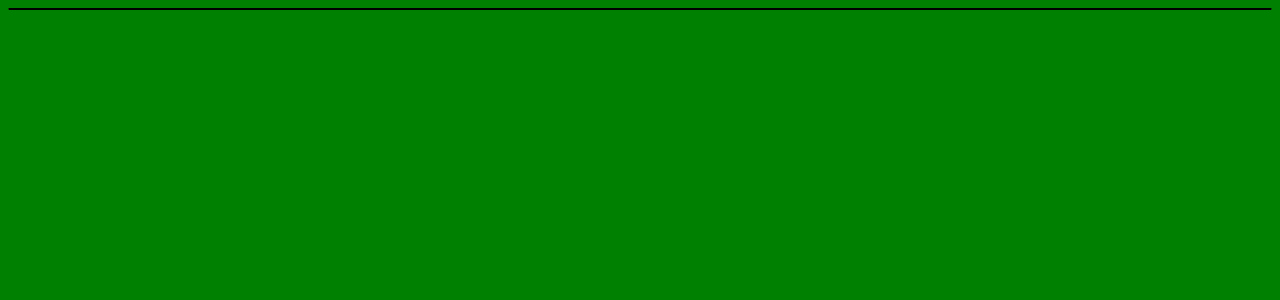
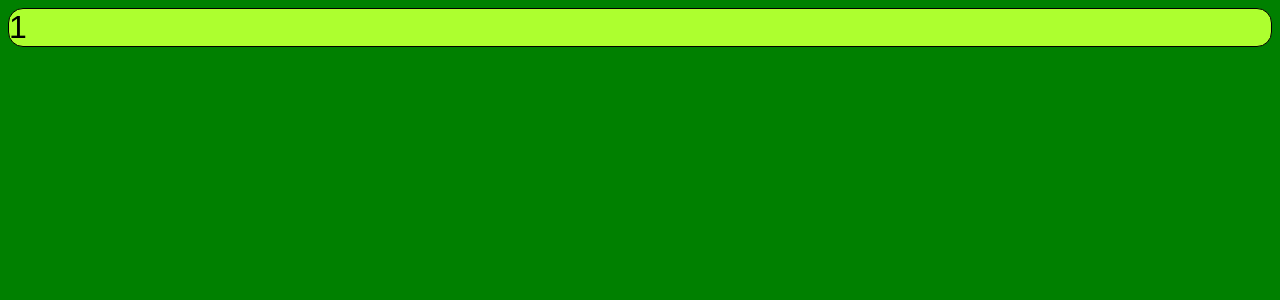
Before and after one commit to Airlo-eng/KTC-Attendance-Website, a React (Create React App) app in the folder ktc-attendance-website/: page /student_info/1 in a window 1280 px wide. Shown: the top 300 px of the page. Built offline with nearby package versions, Linux system fonts and the light colour scheme.

Commit message:
Re-added :id to path in student info

```diff
--- a/ktc-attendance-website/src/App.js
+++ b/ktc-attendance-website/src/App.js
@@ -15,7 +15,7 @@ function App() {
         <Route path="/register_student">
           <RegisterPage />
         </Route>
-        <Route path="/student_info/">
+        <Route path="/student_info/:id">
           <StudentInfo />
         </Route>
       </Switch>
```
